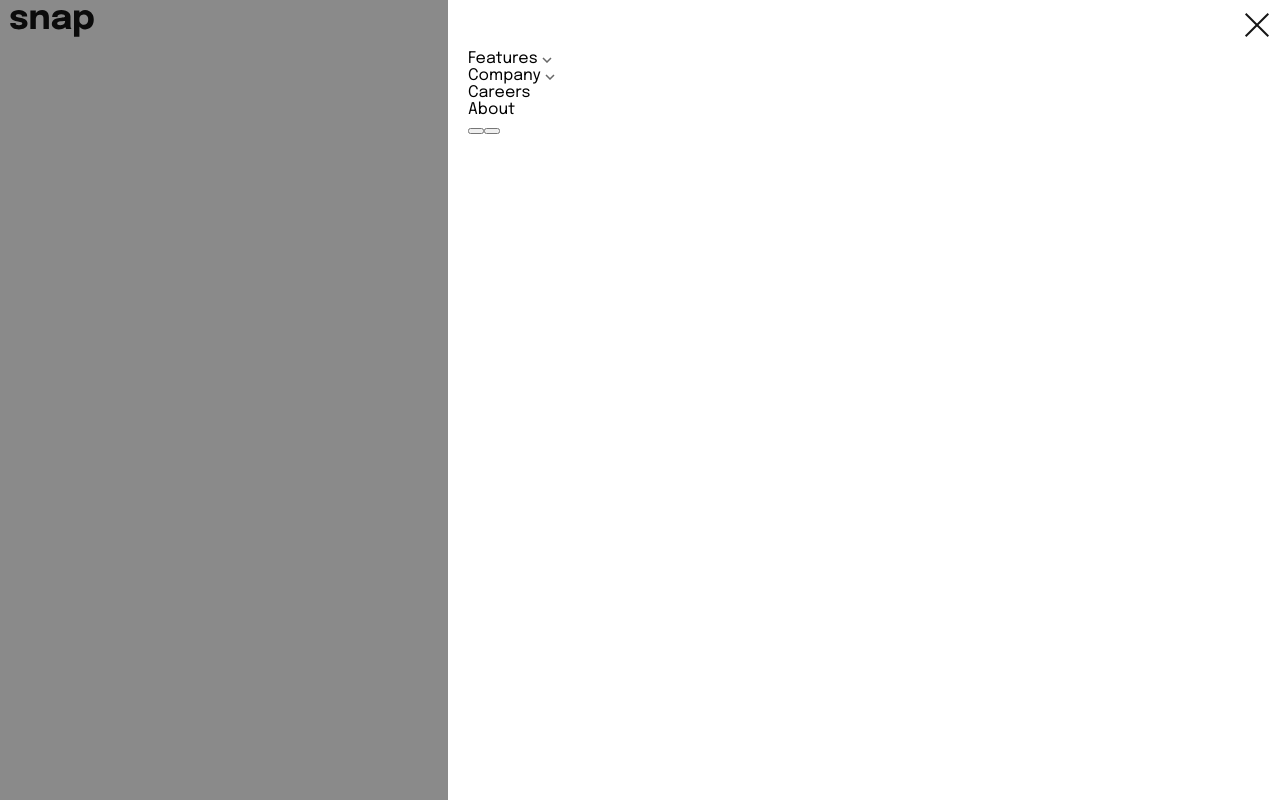
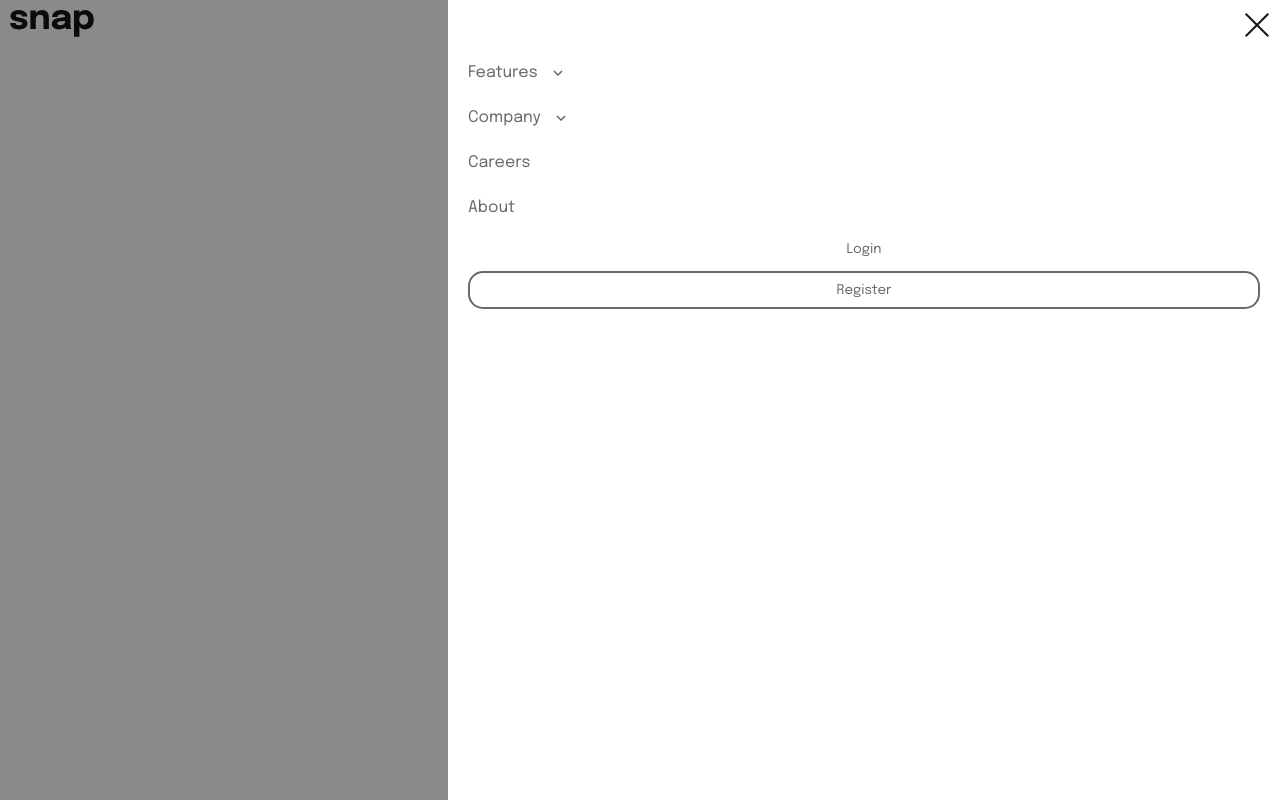
Before and after one commit to I7RANK/intro_section_with_dropdown_navigation_main, a Vue app: page / in a window 1280 px wide. Both pictures are taken after a click on the picture 1254 px from the left and 23 px from the top of the page. Built offline with nearby package versions, Linux system fonts and the light colour scheme.

Commit message:
Adding buttons design

```diff
--- a/src/components/NavBar.vue
+++ b/src/components/NavBar.vue
@@ -47,8 +47,8 @@ export default {
     </nav>
 
     <div class="sign-button-content">
-      <button class="btn-sign-in"></button>
-      <button class="btn-sign-out"></button>
+      <button class="btn-sign-in">Login</button>
+      <button class="btn-sign-out">Register</button>
     </div>
   </div>
 </template>
@@ -57,7 +57,8 @@ export default {
 .navbar-content {
   display: flex;
   flex-direction: column;
-  padding: 0 0 0 20px;
+  padding: 0 20px;
+  color: var(--medium-gray);
 }
 
 .main-menu ul {
@@ -65,6 +66,31 @@ export default {
 }
 
 .main-menu ul li {
+  display: flex;
+  align-items: center;
   list-style: none;
+  height: 45px;
+}
+
+.main-menu ul li img {
+  margin: 0 15px;
+}
+
+.sign-button-content {
+  display: flex;
+  flex-direction: column;
+}
+
+.sign-button-content button {
+  background: none;
+  color: var(--medium-gray);
+  border: none;
+  height: 38px;
+  border-radius: 15px;
+  margin: 0 0 3px 0;
+}
+
+.sign-button-content .btn-sign-out {
+  border: solid 2px var(--medium-gray);
 }
 </style>
```
